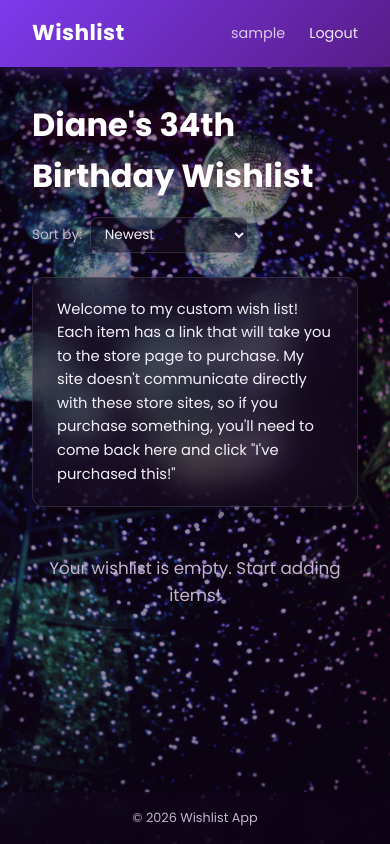
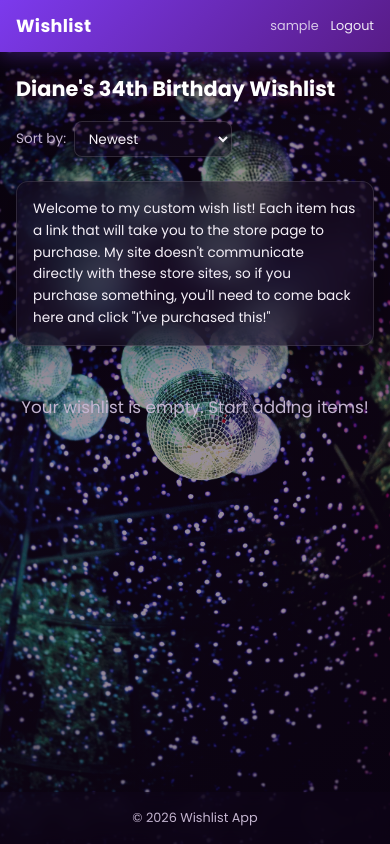
Before and after one commit to dianestephani/wishlist, a Django app: page / in a window 390 px wide. Run offline with Django 5.2, Linux system fonts and the light colour scheme; the visitor is signed in with stand-in values (Sample User, id 1); data that the repository does not hold is empty.

Commit message:
fixed mobile breakpoint, no horizontal scroll, header pinned to top

```diff
--- a/static/css/style.css
+++ b/static/css/style.css
@@ -24,6 +24,10 @@
     --radius: 12px;
 }
 
+html {
+    overflow-x: hidden;
+}
+
 body {
     font-family: 'Poppins', system-ui, -apple-system, sans-serif;
     line-height: 1.6;
@@ -32,6 +36,8 @@ body {
     flex-direction: column;
     min-height: 100vh;
     position: relative;
+    overflow-x: hidden;
+    -webkit-text-size-adjust: 100%;
 }
 
 /* ===== Background ===== */
@@ -60,6 +66,9 @@ header {
     background: linear-gradient(135deg, #7c3aed 0%, #581c87 100%);
     padding: 1rem 2rem;
     box-shadow: 0 4px 20px rgba(124, 58, 237, 0.35);
+    position: sticky;
+    top: 0;
+    z-index: 50;
 }
 
 header nav {
@@ -747,3 +756,89 @@ strong {
     color: var(--red);
     font-weight: 600;
 }
+
+/* ===== Mobile responsive ===== */
+@media (max-width: 640px) {
+    header {
+        padding: 0.75rem 1rem;
+    }
+
+    .nav-brand {
+        font-size: 1.1rem;
+    }
+
+    .nav-links {
+        gap: 0.75rem;
+    }
+
+    .nav-links a {
+        font-size: 0.8rem;
+    }
+
+    .nav-user {
+        font-size: 0.8rem;
+    }
+
+    main {
+        padding: 1.25rem 1rem;
+    }
+
+    .wishlist-header {
+        flex-direction: column;
+        align-items: flex-start;
+    }
+
+    .wishlist-header h1 {
+        font-size: 1.3rem;
+    }
+
+    .welcome-message {
+        padding: 1rem;
+    }
+
+    .welcome-message p {
+        font-size: 0.85rem;
+    }
+
+    .card-grid {
+        grid-template-columns: 1fr;
+        gap: 1rem;
+    }
+
+    .auth-form {
+        margin: 1rem;
+        padding: 1.5rem;
+    }
+
+    .modal {
+        width: 95%;
+        padding: 1.5rem;
+        max-height: 85vh;
+    }
+
+    .item-detail-header {
+        padding: 1rem;
+    }
+
+    .item-detail-image {
+        width: 100%;
+        height: 200px;
+    }
+
+    .item-detail-info h1 {
+        font-size: 1.25rem;
+    }
+
+    .event-log {
+        padding: 1rem;
+    }
+
+    .event-table {
+        font-size: 0.75rem;
+    }
+
+    .event-table th,
+    .event-table td {
+        padding: 0.4rem 0.5rem;
+    }
+}
```
Also changed, not shown: wishlist/tests.py (+50 -0 lines), 2 other files.
